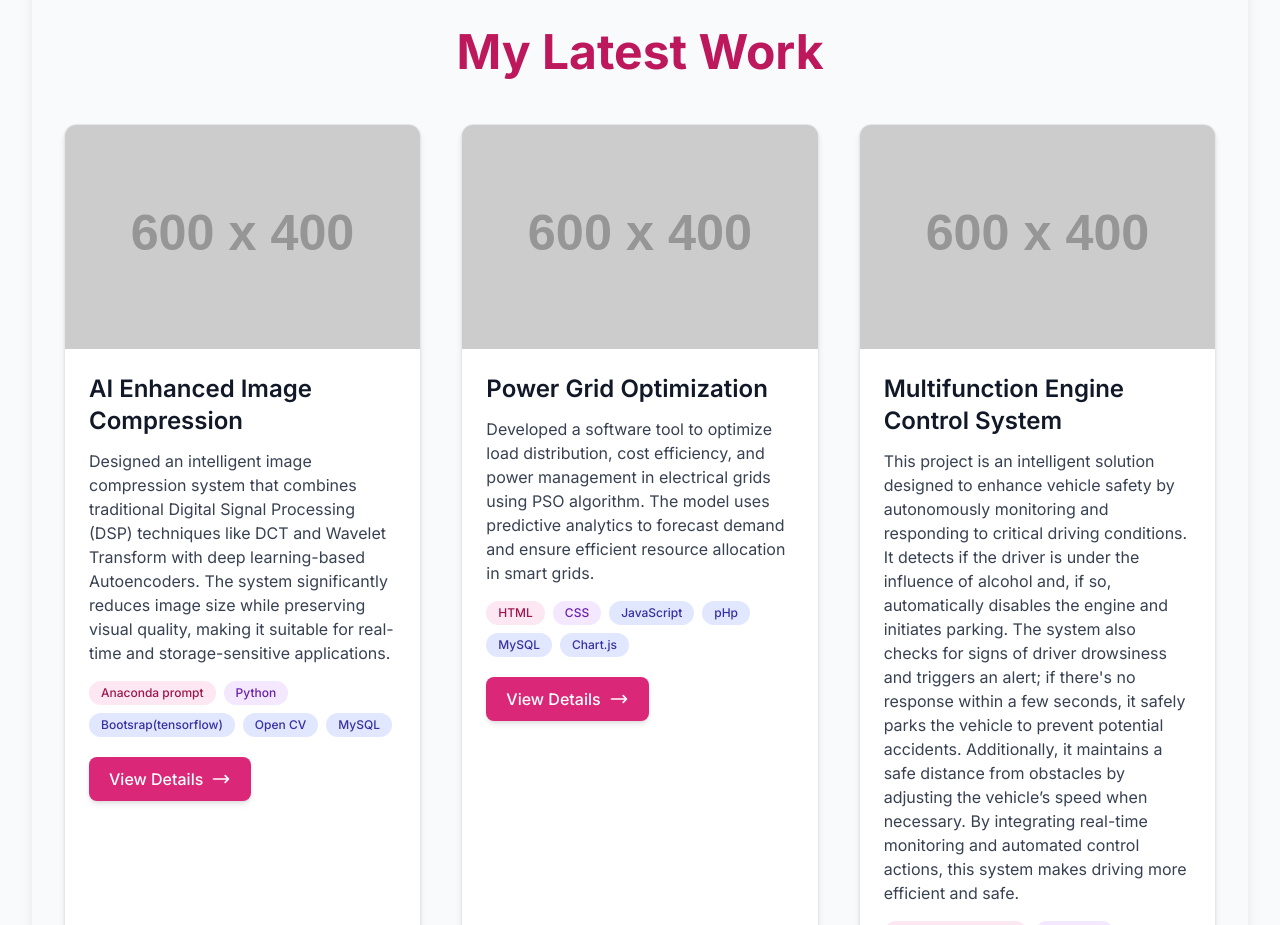
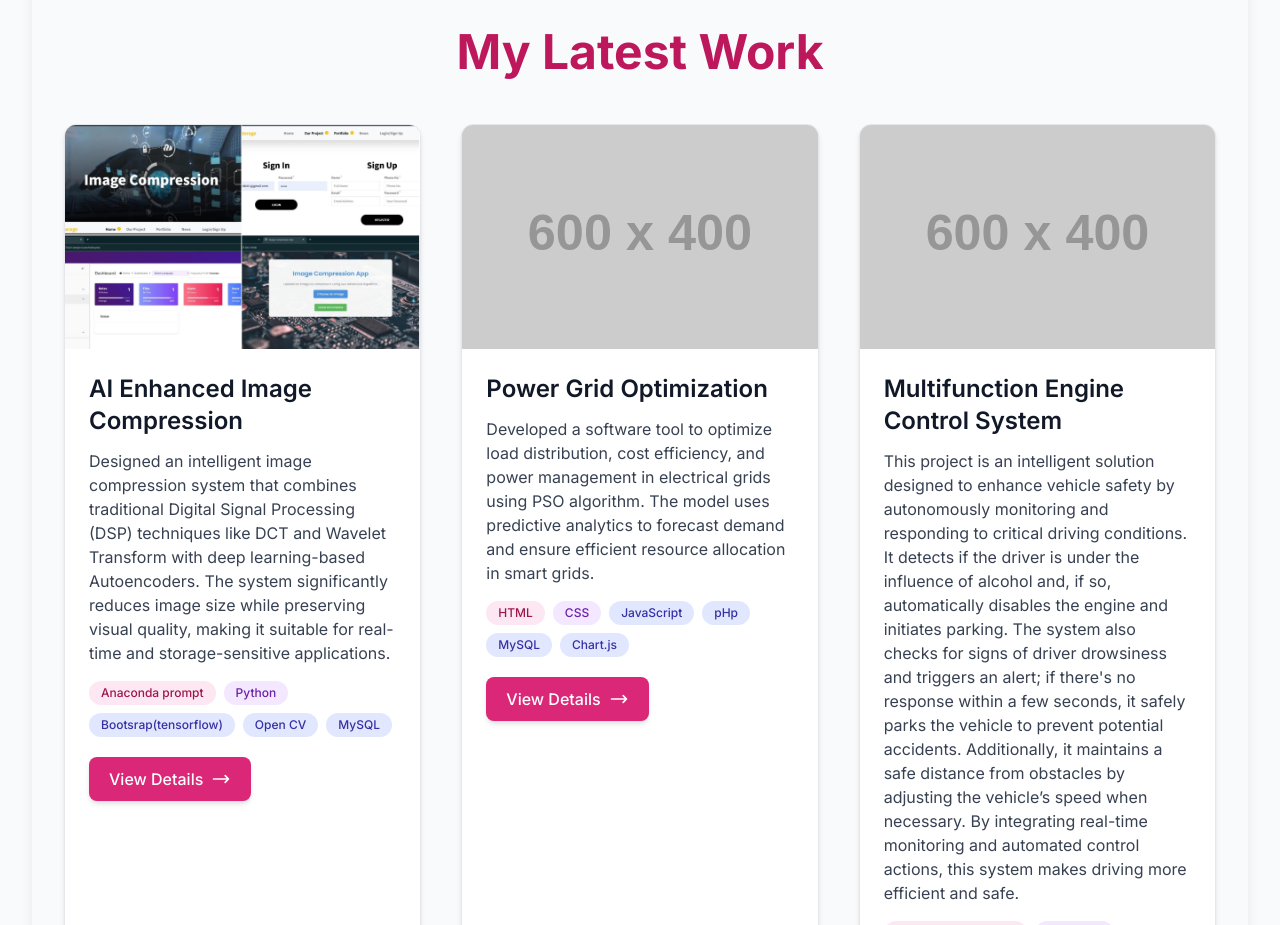
Before and after one commit to devdarsini543/portfolio, a plain HTML site: page index.html in a window 1280 px wide. Shown: the part 1500-2425 px from the top of the page. Drawn offline with nearby package versions, Linux system fonts and the light colour scheme; placeholder pictures from the web are drawn by us.

Commit message:
Update index.html

```diff
--- a/index.html
+++ b/index.html
@@ -170,7 +170,7 @@ I’m all about building smart, efficient solutions — whether it’s on screen
                     <!-- Project Card 1 -->
                     <div class="bg-white rounded-xl shadow-md overflow-hidden transition-shadow duration-300 border border-gray-200 card-hover-effect">
                         <img
-                            src="imahecompress.jpg"
+                            src="imagecompression.jpg"
                             alt="Project A Thumbnail"
                             class="w-full h-56 object-cover"
                             onerror="this.onerror=null; this.src='https://placehold.co/600x400/FCE7F3/BE185D?text=Image+Error';"
```
